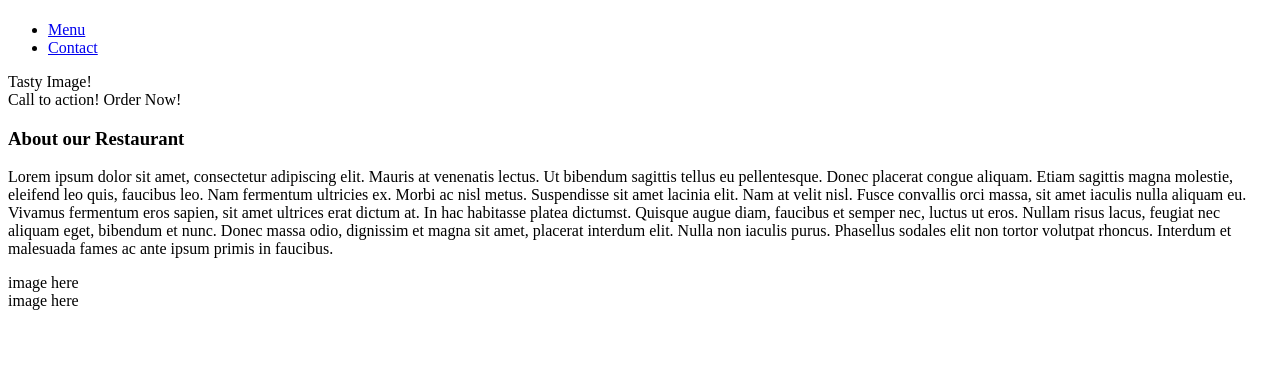
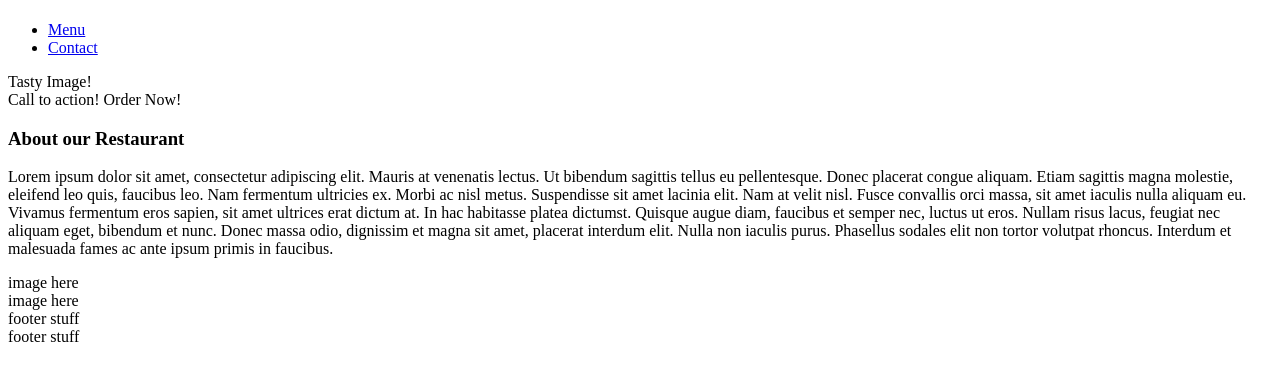
Before and after one commit to cordellbonnieux/Restaurant-Page, a website built with webpack: page dist/index.html in a window 1280 px wide. Shown: the part 59-440 px from the top of the page. Built offline with nearby package versions, Linux system fonts and the light colour scheme; files whose address does not match are found by name.

Commit message:
HTML page structure finished.

```diff
--- a/dist/index.html
+++ b/dist/index.html
@@ -58,16 +58,18 @@
                     image here
                 </div>
             </div>
-
-
-
-
+        </div>
+        <div id="footerWrapper">
+            <div id="footer">
+                <div class="oneHalf">
+                    footer stuff
+                </div>
+                <div class="oneHalf">
+                    footer stuff
+                </div>
+            </div>
         </div>
     </div>
-
-
-
-
   </div>
 <script src="main.js"></script>
 </body>
```
